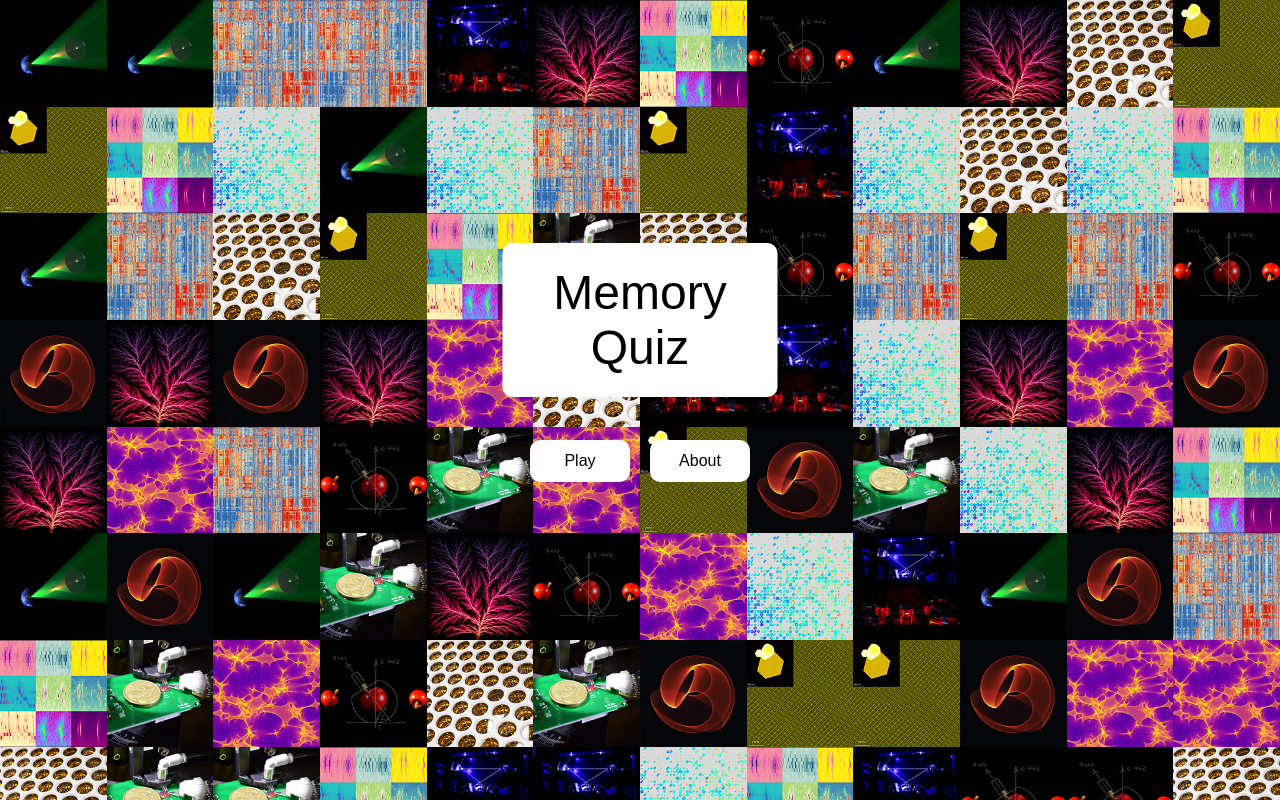
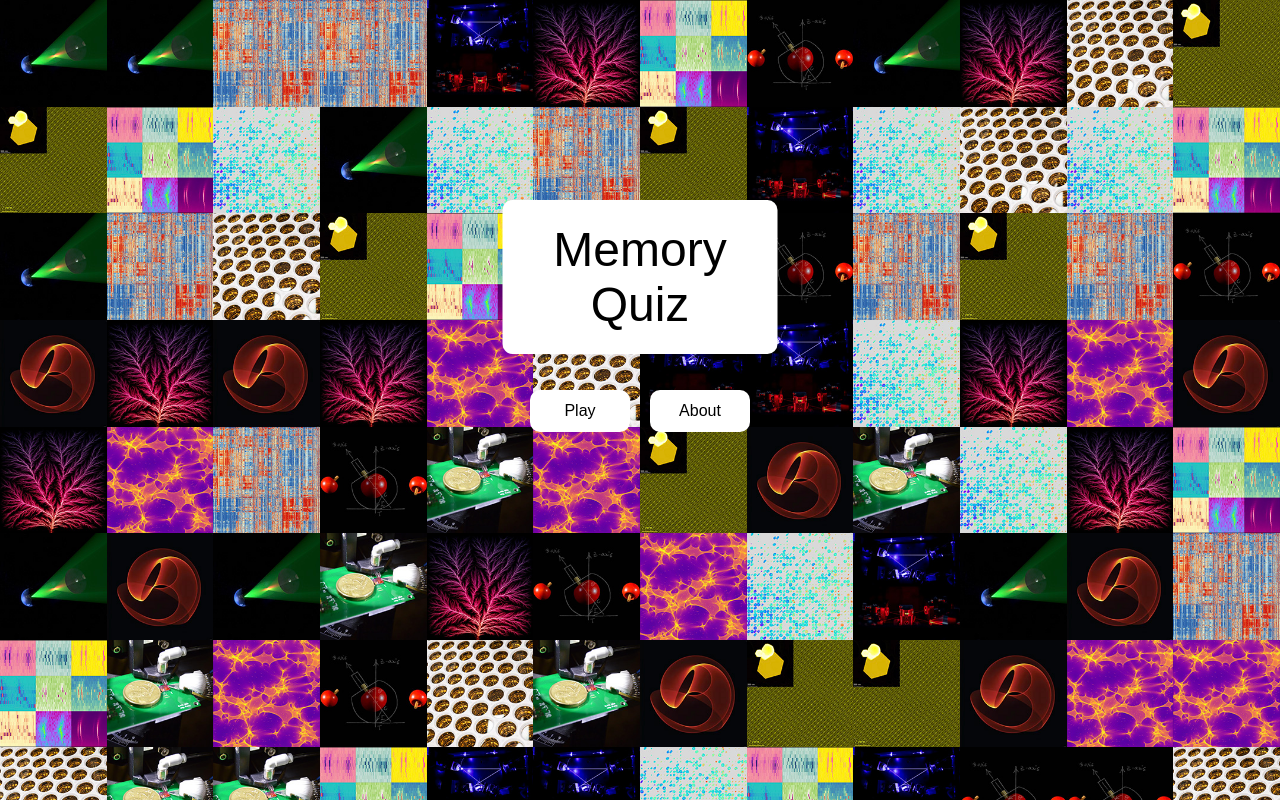
Before and after one commit to peter-wildman/memory_game, a plain HTML site: page index.html in a window 1280 px wide. Drawn offline with Linux system fonts and the light colour scheme.

Commit message:
hopefully works now

```diff
--- a/style.css
+++ b/style.css
@@ -365,9 +365,9 @@ body {
 
     #title-overlay {
       position: fixed;
-      top: 40dvh;
-      left: 50dvw;
-      transform: translate(-50%, -50%);
+      top: 200px;
+      left: 50%;
+      transform: translateX(-50%);
       color: black;
       font-size: 3rem;
       opacity: 0;
@@ -390,7 +390,7 @@ body {
 
     #button-container {
       position: fixed;
-      top: calc(40% + 120px);
+      top: 390px;
       left: 50%;
       transform: translateX(-50%);
       display: flex;
```
